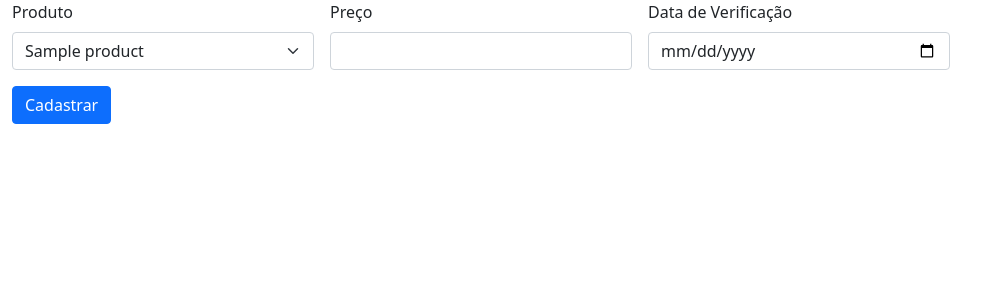
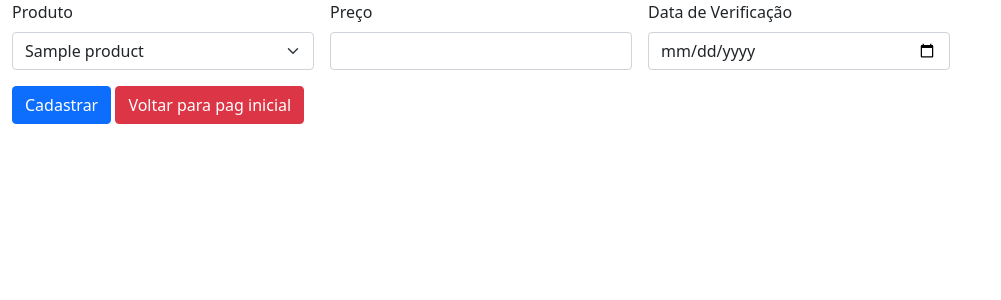
Before and after one commit to Joaquim-Renato/essaPastaAqui, a Django app: template product/templates/cadprice.html in a window 1280 px wide. Shown: the top 300 px of the page, without its empty margins (0-1001 px from the left). Run offline with Django 3.2, Linux system fonts and the light colour scheme; the template is opened without the code that fills it: most values are stand-ins (such as "Sample title", 1, 10 or a date in 2020).

Commit message:
pag index parcial e botao voltar

```diff
--- a/product/templates/cadprice.html
+++ b/product/templates/cadprice.html
@@ -39,6 +39,7 @@
                 </div>
                 <div class="col-12">
                   <button type="submit" class="btn btn-primary">Cadastrar</button>
+                  <a href="/" class="btn btn-danger">Voltar para pag inicial</a>
                 </div>
             </form>
             </div>
--- a/product/templates/productlist.html
+++ b/product/templates/productlist.html
@@ -34,7 +34,7 @@
                 {% endfor %}
             </ul>
         </div>
-
+        <a href="/" class="btn btn-danger">Voltar para pag inicial</a>
     </div>
 </body>
 </html>
```
